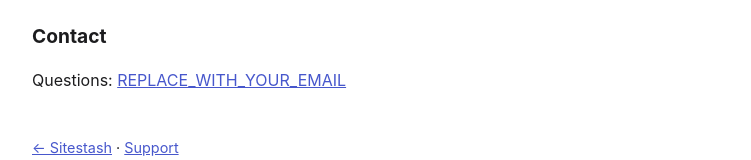
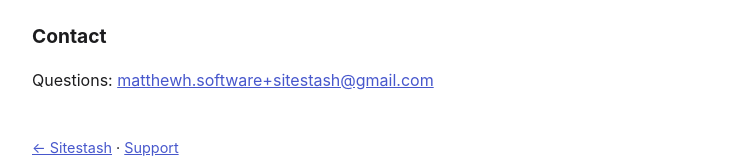
Before and after one commit to matthew-hsr/sitestash, a plain HTML site: page privacy.html in a window 1280 px wide. Shown: the part 1248-1408 px from the top of the page, without its empty margins (248-999 px from the left). Drawn offline with Linux system fonts and the light colour scheme.

Commit message:
Set support/contact email

```diff
--- a/privacy.html
+++ b/privacy.html
@@ -61,7 +61,7 @@ their data.</p>
 <p>We may update this policy; the "Last updated" date will change accordingly.</p>
 
 <h2>Contact</h2>
-<p>Questions: <a href="mailto:REPLACE_WITH_YOUR_EMAIL">REPLACE_WITH_YOUR_EMAIL</a></p>
+<p>Questions: <a href="mailto:matthewh.software+sitestash@gmail.com">matthewh.software+sitestash@gmail.com</a></p>
 
 <footer><a href="./">← Sitestash</a> · <a href="support.html">Support</a></footer>
 </body>
```
Also changed, not shown: support.html (+1 -1 lines).
